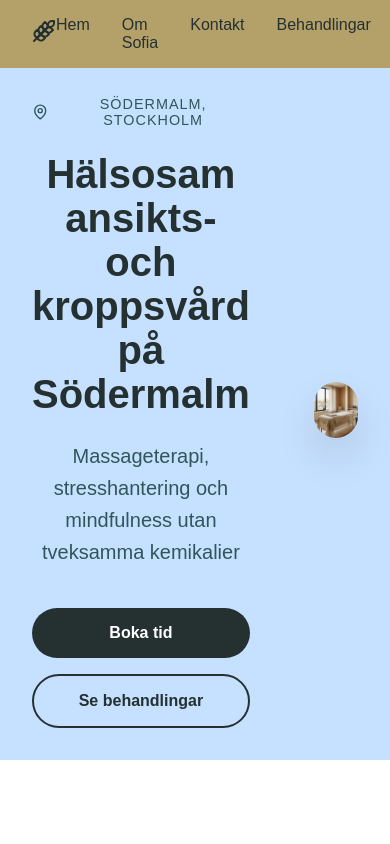
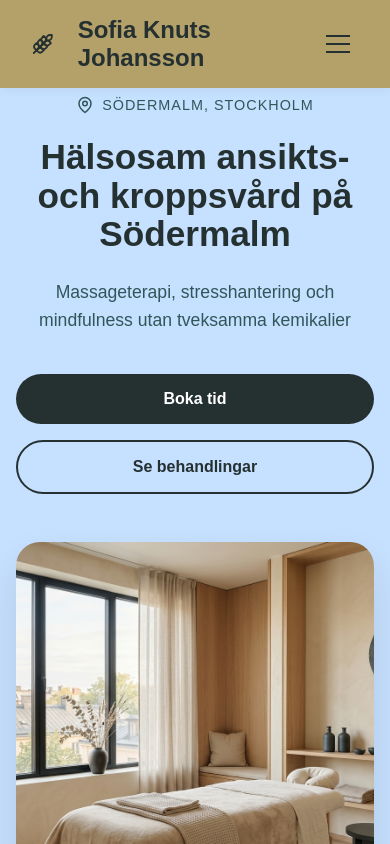
Before and after one commit to jacomaco/kornet, a React (Vite) app in the folder kornet/: page / in a window 390 px wide. Shown: the top 844 px of the page. Built offline with nearby package versions, Linux system fonts and the light colour scheme.

Commit message:
feat: implement responsive mobile navigation and update hero section layout

```diff
--- a/kornet/src/components/Navbar.tsx
+++ b/kornet/src/components/Navbar.tsx
@@ -1,18 +1,31 @@
+import { useState } from 'react'
 import './styles/Navbar.css'
 
 function Navbar() {
+  const [isOpen, setIsOpen] = useState(false)
+
+  const toggleMenu = () => {
+    setIsOpen(!isOpen)
+  }
+
   return (
     <nav className="navbar">
       <div className="navbar-logo">
         <svg xmlns="http://www.w3.org/2000/svg" width="24" height="24" viewBox="0 0 24 24" fill="none" stroke="currentColor" strokeWidth="2" strokeLinecap="round" strokeLinejoin="round" className="lucide lucide-wheat-icon lucide-wheat"><path d="M2 22 16 8" /><path d="M3.47 12.53 5 11l1.53 1.53a3.5 3.5 0 0 1 0 4.94L5 19l-1.53-1.53a3.5 3.5 0 0 1 0-4.94Z" /><path d="M7.47 8.53 9 7l1.53 1.53a3.5 3.5 0 0 1 0 4.94L9 15l-1.53-1.53a3.5 3.5 0 0 1 0-4.94Z" /><path d="M11.47 4.53 13 3l1.53 1.53a3.5 3.5 0 0 1 0 4.94L13 11l-1.53-1.53a3.5 3.5 0 0 1 0-4.94Z" /><path d="M20 2h2v2a4 4 0 0 1-4 4h-2V6a4 4 0 0 1 4-4Z" /><path d="M11.47 17.47 13 19l-1.53 1.53a3.5 3.5 0 0 1-4.94 0L5 19l1.53-1.53a3.5 3.5 0 0 1 4.94 0Z" /><path d="M15.47 13.47 17 15l-1.53 1.53a3.5 3.5 0 0 1-4.94 0L9 15l1.53-1.53a3.5 3.5 0 0 1 4.94 0Z" /><path d="M19.47 9.47 21 11l-1.53 1.53a3.5 3.5 0 0 1-4.94 0L13 11l1.53-1.53a3.5 3.5 0 0 1 4.94 0Z" /></svg>
+        <span className="navbar-logo-text">Sofia Knuts Johansson</span>
       </div>
-      <ul className="navbar-links">
-        <li><a href="#home">Hem</a></li>
-        <li><a href="#about">Om Sofia</a></li>
-        <li><a href="#contact">Kontakt</a></li>
-        <li><a href="#treatments">Behandlingar</a></li>
-        <li><a href="#reviews">Omdömen</a></li>
-        <li><a href="#booking">Boka</a></li>
+
+      <button className="navbar-toggle" onClick={toggleMenu} aria-label="Toggle menu">
+        <span className={`hamburger ${isOpen ? 'open' : ''}`}></span>
+      </button>
+
+      <ul className={`navbar-links ${isOpen ? 'open' : ''}`}>
+        <li><a href="#home" onClick={() => setIsOpen(false)}>Hem</a></li>
+        <li><a href="#about" onClick={() => setIsOpen(false)}>Om Sofia</a></li>
+        <li><a href="#treatments" onClick={() => setIsOpen(false)}>Behandlingar</a></li>
+        <li><a href="#reviews" onClick={() => setIsOpen(false)}>Omdömen</a></li>
+        <li><a href="#contact" onClick={() => setIsOpen(false)}>Kontakt</a></li>
+        <li><a href="#booking" className="navbar-btn" onClick={() => setIsOpen(false)}>Boka</a></li>
       </ul>
     </nav>
   )
--- a/kornet/src/components/styles/Hero.css
+++ b/kornet/src/components/styles/Hero.css
@@ -103,10 +103,13 @@
 
 @media (max-width: 1024px) {
   .hero-section {
-    flex-direction: column-reverse;
-    padding: 6rem 2rem 2rem;
+    padding: 6rem 1rem 2rem;
+  }
+
+  .hero-container {
+    flex-direction: column;
     text-align: center;
-    gap: 2rem;
+    gap: 3rem;
   }
 
   .hero-content {
@@ -114,6 +117,12 @@
     display: flex;
     flex-direction: column;
     align-items: center;
+    order: 1;
+  }
+
+  .hero-image-container {
+    order: 2;
+    width: 100%;
   }
 
   .hero-location {
@@ -121,7 +130,11 @@
   }
 
   .hero-content h1 {
-    font-size: 2.5rem;
+    font-size: 2.2rem;
+  }
+
+  .hero-content p {
+    font-size: 1.1rem;
   }
 
   .hero-ctas {
@@ -132,5 +145,6 @@
 
   .btn {
     width: 100%;
+    text-align: center;
   }
 }
--- a/kornet/src/components/styles/Navbar.css
+++ b/kornet/src/components/styles/Navbar.css
@@ -10,27 +10,123 @@
   left: 0;
   width: 100%;
   z-index: 1000;
+  box-shadow: 0 2px 10px rgba(0,0,0,0.05);
 }
 
 .navbar-logo {
+  display: flex;
+  align-items: center;
+}
+
+.navbar-logo-text {
   font-size: 1.5rem;
-  font-weight: bold;
-  letter-spacing: 1px;
+  font-weight: 600;
+  padding-left: 1em;
+  color: var(--jet-black);
 }
+
+.navbar-toggle {
+  display: none;
+  background: none;
+  border: none;
+  cursor: pointer;
+  padding: 0.5rem;
+  z-index: 1001;
+}
+
+.hamburger {
+  display: block;
+  width: 24px;
+  height: 2px;
+  background: var(--jet-black);
+  position: relative;
+  transition: background 0.3s;
+}
+
+.hamburger::before,
+.hamburger::after {
+  content: '';
+  position: absolute;
+  width: 24px;
+  height: 2px;
+  background: var(--jet-black);
+  left: 0;
+  transition: transform 0.3s;
+}
+
+.hamburger::before { top: -8px; }
+.hamburger::after { bottom: -8px; }
+
+.hamburger.open { background: transparent; }
+.hamburger.open::before { transform: rotate(45deg) translate(5px, 6px); }
+.hamburger.open::after { transform: rotate(-45deg) translate(5px, -6px); }
 
 .navbar-links {
   display: flex;
-  color: var(--dark-slate-grey);
   list-style: none;
   gap: 2rem;
+  align-items: center;
 }
 
 .navbar-links a {
   text-decoration: none;
   color: var(--jet-black);
-  transition: color 0.3s ease;
+  font-weight: 500;
+  transition: color 0.3s;
 }
 
 .navbar-links a:hover {
-  color: var(--jet-black);
+  color: var(--dark-slate-grey);
 }
+
+.navbar-btn {
+  background-color: var(--jet-black);
+  color: white !important;
+  padding: 0.6rem 1.2rem;
+  border-radius: 50px;
+  transition: transform 0.2s !important;
+}
+
+.navbar-btn:hover {
+  transform: scale(1.05);
+}
+
+@media (max-width: 900px) {
+  .navbar-toggle {
+    display: block;
+  }
+
+  .navbar-links {
+    position: absolute;
+    top: -100vh;
+    left: 0;
+    width: 100%;
+    height: auto;
+    background-color: var(--sand);
+    flex-direction: column;
+    padding: 2rem 0;
+    transition: top 0.3s ease-in-out;
+    box-shadow: 0 10px 20px rgba(0,0,0,0.1);
+    z-index: -1;
+  }
+
+  .navbar-btn {
+    margin: 2rem;
+  }
+
+  .navbar-links.open {
+    top: 100%;
+  }
+
+  .navbar-links li {
+    margin: 1rem 0;
+    width: 100%;
+    text-align: center;
+  }
+
+  .navbar-links a {
+    font-size: 1.1rem;
+    display: block;
+    padding: 0.5rem;
+  }
+}
```
